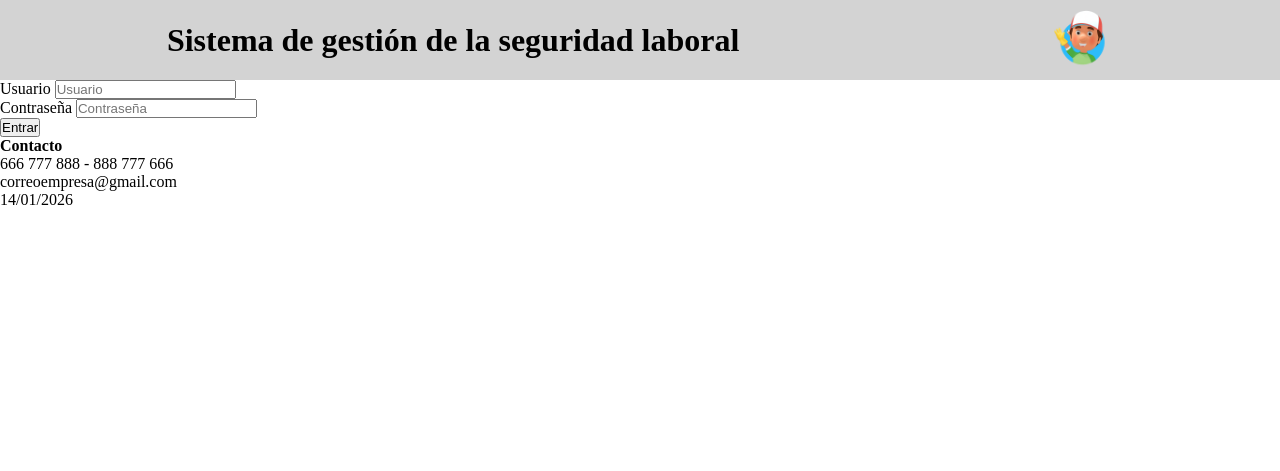
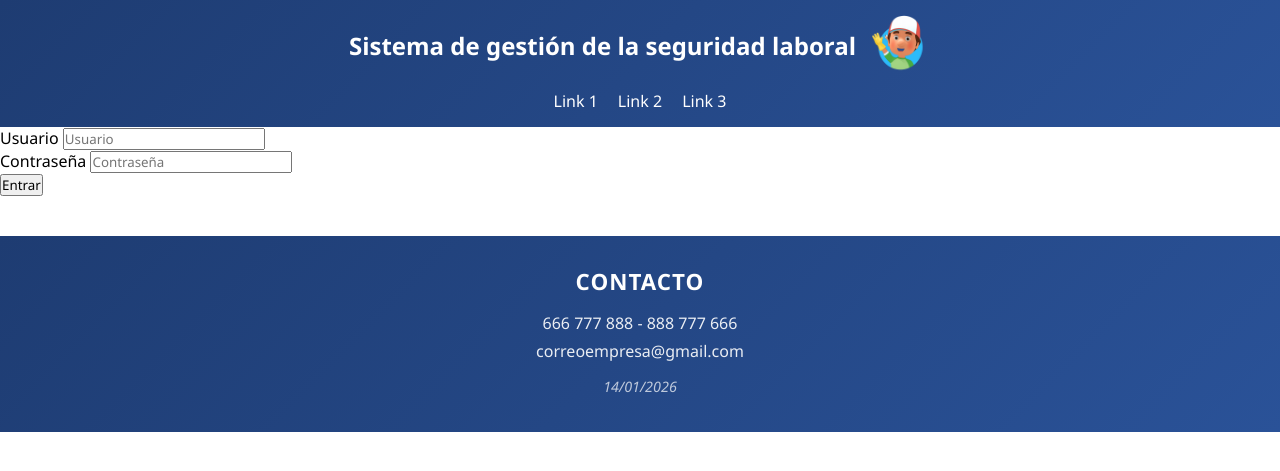
Before and after one commit to RotaruX/Digitalizacion, a PHP site: page / in a window 1280 px wide. Shown: the top 471 px of the page. Run offline with PHP 8.4, Linux system fonts and the light colour scheme.

Commit message:
Header footer acabados

```diff
--- a/inicio.php
+++ b/inicio.php
@@ -2,7 +2,7 @@
 session_start();
 
 // Conexión a la base de datos
-$conexion = new mysqli("localhost", "root", "", "eiffage");
+$conexion = new mysqli("localhost", "root", "", "control_empresa");
 
 if ($conexion->connect_error) {
     die("Error de conexión: " . $conexion->connect_error);
--- a/static/estilos/style.css
+++ b/static/estilos/style.css
@@ -1,12 +1,69 @@
 *{
+    padding: 0;
+    margin: 0;
+    font-family: 'Segoe UI', Tahoma, Geneva, Verdana, sans-serif;
+}
+
+header {
+    display: flex;
+    flex-direction: column;
+    align-items: center;
+    gap: 15px;
+    background: linear-gradient(135deg, #1e3c72, #2a5298);
+    color: white;
+    padding: 15px;
+}
+
+#titulo {
+    display: flex;
+    align-items: center;
+    gap: 15px;
+}
+
+ul {
+    display: flex;
+    gap: 20px;
+    list-style: none;
     padding: 0;
     margin: 0;
 }
 
-header{
-    display: flex;
-    justify-content: space-around;
-    align-items: center;
-    background-color: lightgray;
-    padding: 10px;
+ul li {
+    cursor: pointer;
 }
+
+
+footer {
+    background: linear-gradient(135deg, #1e3c72, #2a5298);
+    color: #ffffff;
+    text-align: center;
+    padding: 30px 20px;
+    font-family: Arial, Helvetica, sans-serif;
+    margin-top: 40px;
+}
+
+footer h4 {
+    font-size: 1.4rem;
+    margin-bottom: 15px;
+    letter-spacing: 1px;
+    text-transform: uppercase;
+}
+
+footer p {
+    margin: 6px 0;
+    font-size: 1rem;
+    opacity: 0.9;
+}
+
+footer p#fecha {
+    margin-top: 15px;
+    font-size: 0.9rem;
+    opacity: 0.7;
+    font-style: italic;
+}
+
+/* Efecto hover */
+footer p:hover {
+    opacity: 1;
+    transition: opacity 0.3s ease;
+}
--- a/templates/header.php
+++ b/templates/header.php
@@ -8,5 +8,6 @@
 </head>
 <body>
     <header>
-        <h1>Sistema de gestión de la seguridad laboral</h1><img src="./static/includes/logo.png" height="60px">
+        <section id="titulo"><h1>Sistema de gestión de la seguridad laboral</h1><img src="./static/includes/logo.png" height="60px"></section>
+        <ul><li>Link 1</li><li>Link 2</li><li>Link 3</li></ul>
     </header>
```
